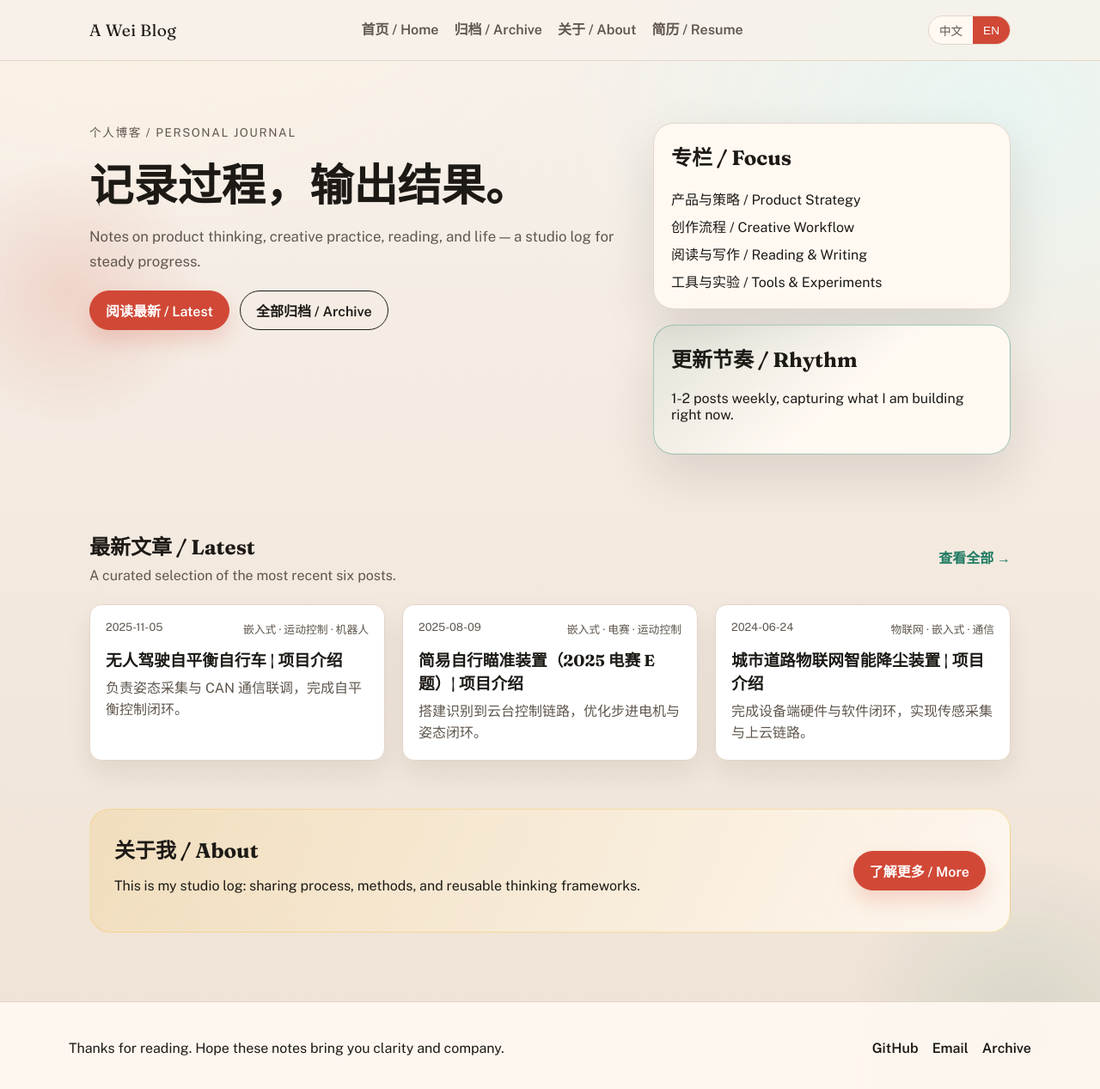
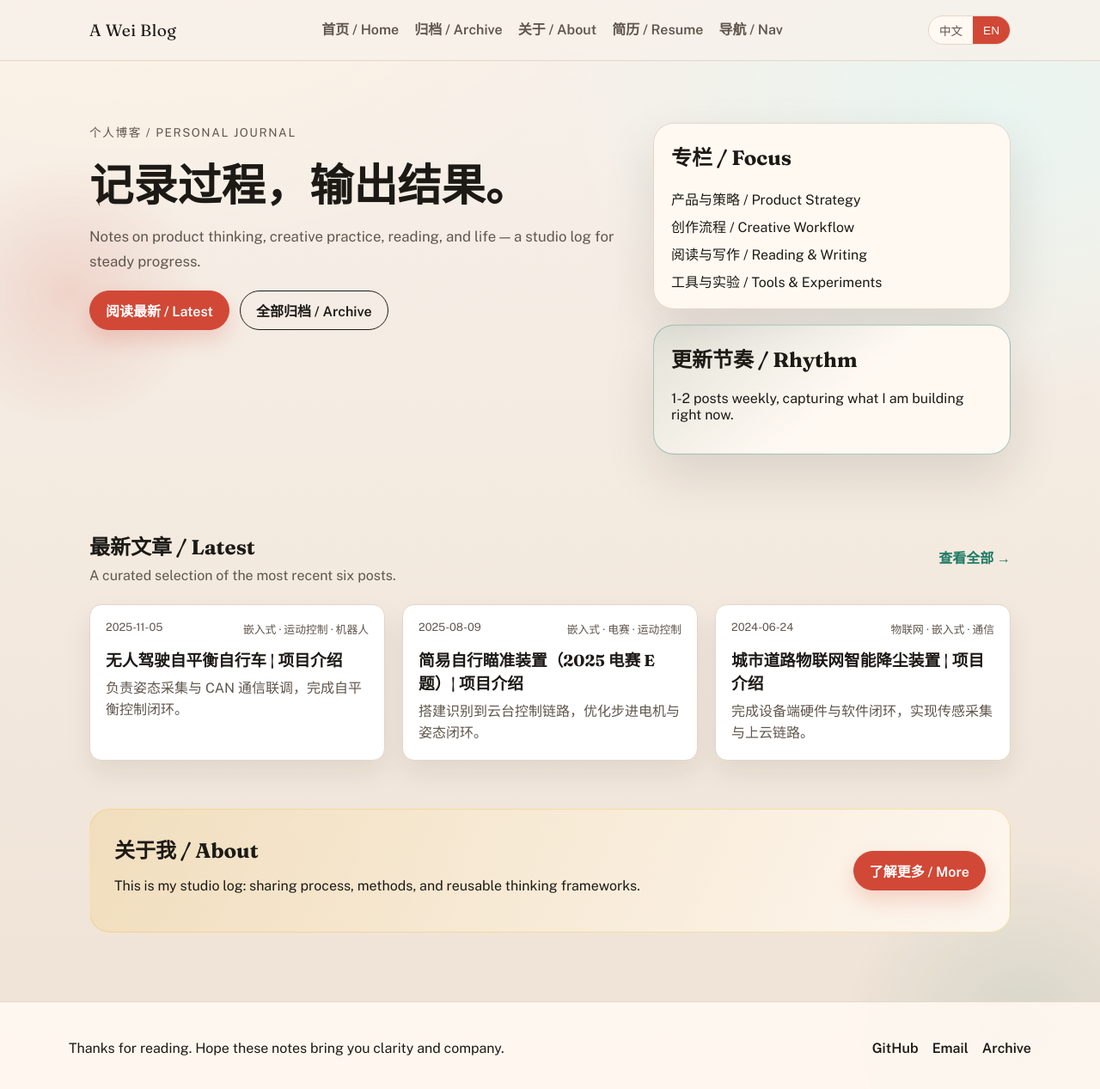
Before and after one commit to xiaowe3/xiaowe3.github.io, a Jekyll site: the page built from index.html, in a window 1280 px wide and 1285 px high. Shown: the top 1267 px of the window at 86% size. Built offline with Jekyll 4.4.1, drawn with Linux system fonts in a browser that asks for light colours.

Commit message:
feat(nav): ✨ add external navigation link

```diff
--- a/_includes/header.html
+++ b/_includes/header.html
@@ -6,6 +6,7 @@
       <a href="{{ '/archive/' | relative_url }}">归档 / Archive</a>
       <a href="{{ '/about/' | relative_url }}">关于 / About</a>
       <a href="{{ '/resume/' | relative_url }}">简历 / Resume</a>
+      <a href="https://fubemx.keysking.com/">导航 / Nav</a>
     </nav>
     <div class="lang-toggle" role="group" aria-label="Language toggle">
       <button type="button" data-lang-toggle="zh" aria-pressed="true">中文</button>
```
